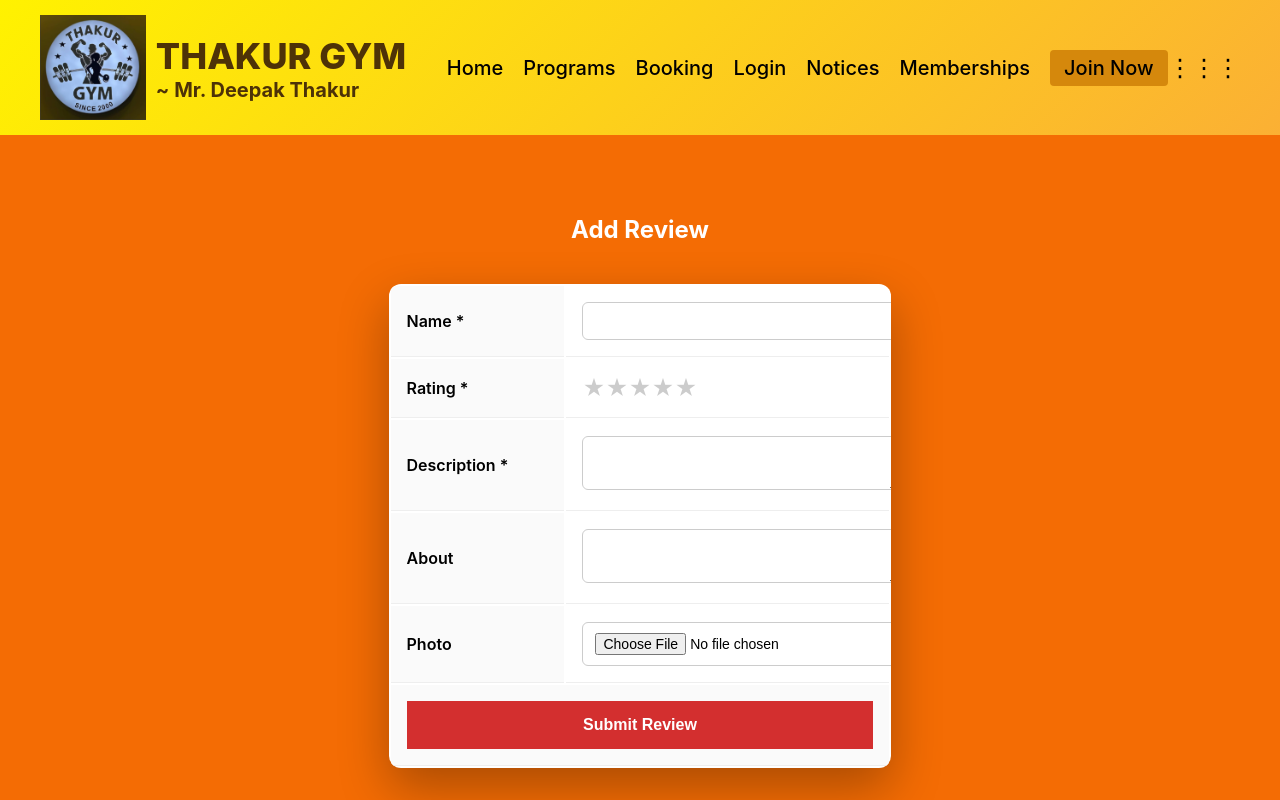
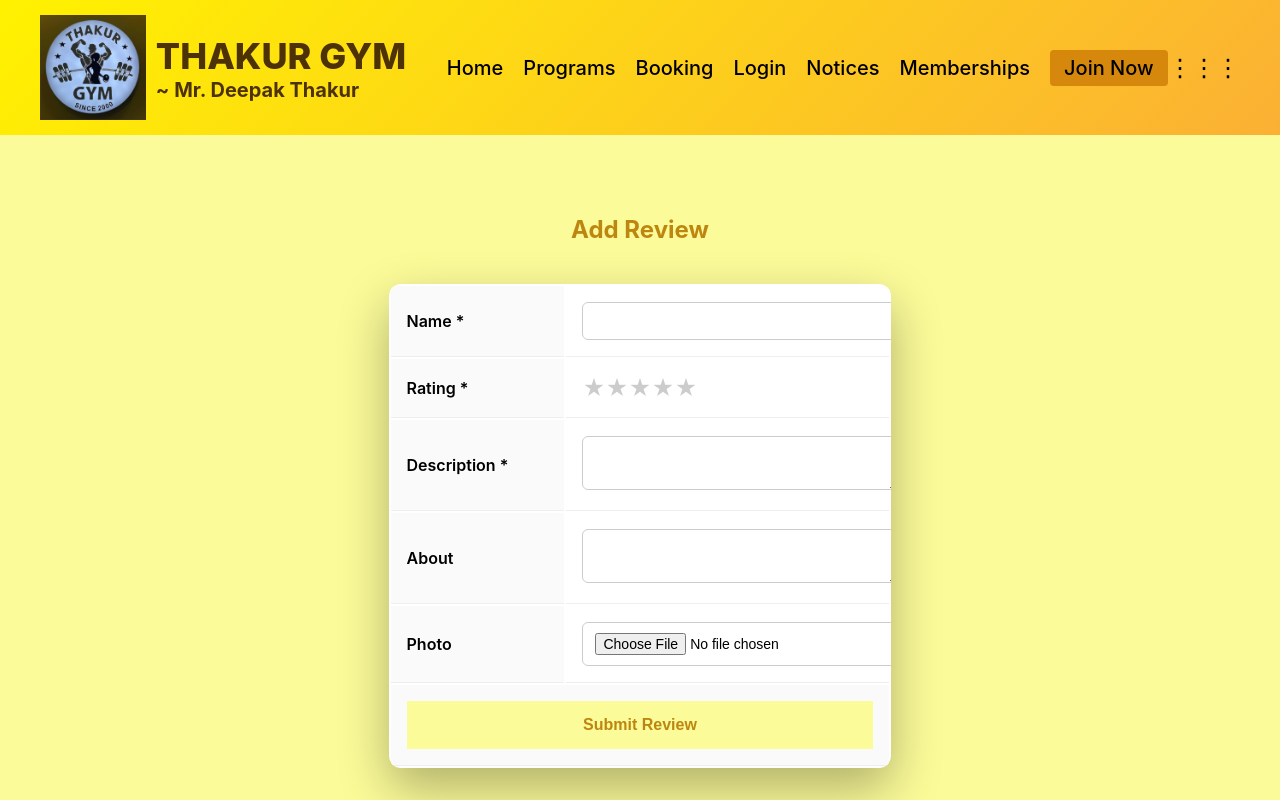
Before and after one commit to ayush8522113-arch/Thakur_gym, a React (Create React App) app: page /add-review in a window 1280 px wide. Shown: the top 800 px of the page. Built offline with nearby package versions, Linux system fonts and the light colour scheme.

Commit message:
colors change 1

```diff
--- a/src/styles/main.css
+++ b/src/styles/main.css
@@ -1973,12 +1973,12 @@ margin-bottom: 20px;
 
 .add-review-page {
   min-height: 100vh;
-  background: #f46c04;
+  background:  rgb(251, 251, 153);
   padding: 60px 15px;
 }
 
 .add-review-page h2 {
-  color: #fff;
+  color: rgb(189, 134, 16);
   text-align: center;
   margin-bottom: 40px;
 }
@@ -2035,8 +2035,8 @@ margin-bottom: 20px;
 .review-table button {
   width: 100%;
   padding: 15px;
-  background: #d32f2f;
-  color: white;
+  background: rgb(251, 251, 153);
+  color: rgb(189, 134, 16);
   font-size: 16px;
   font-weight: 600;
   border: none;
```
